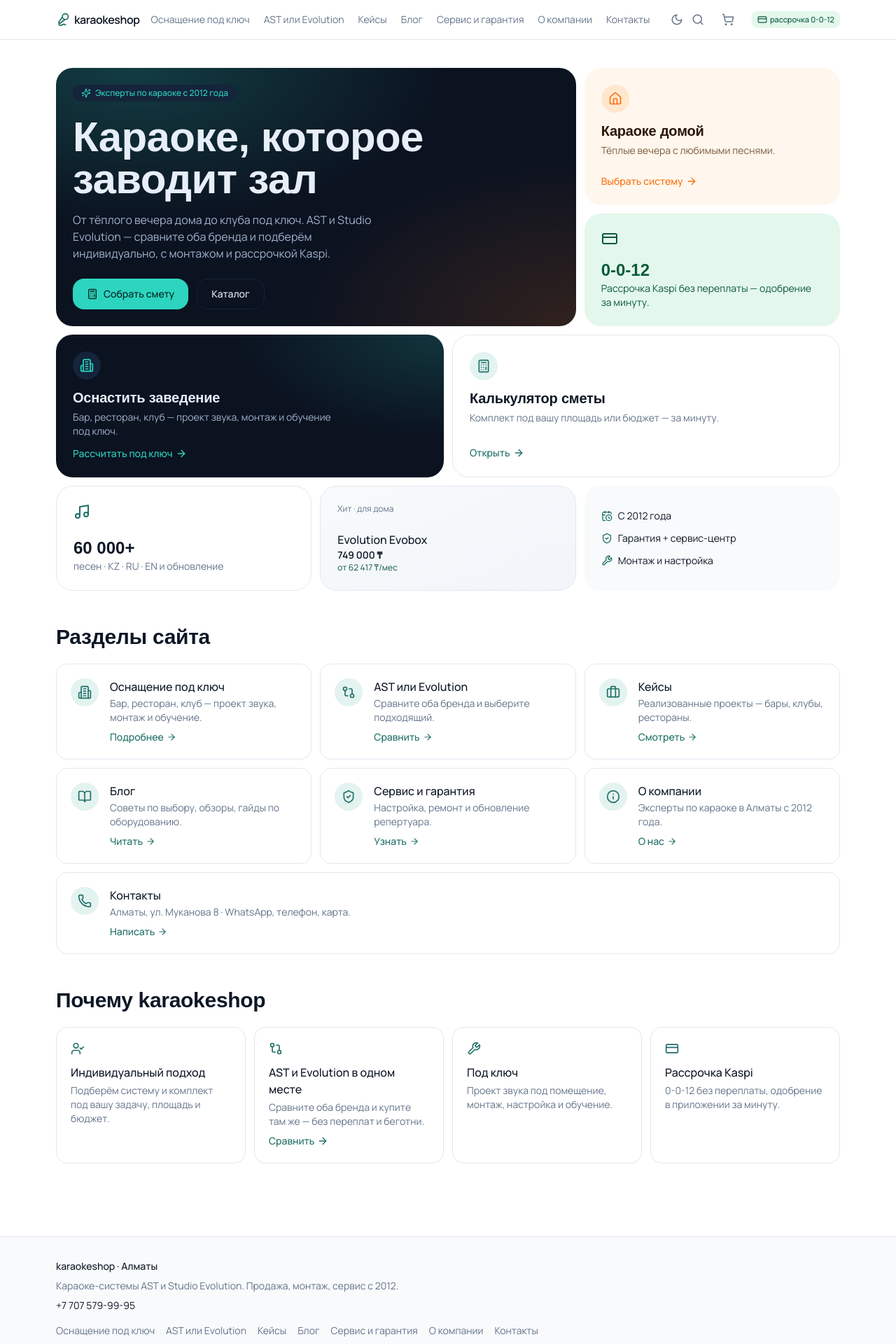
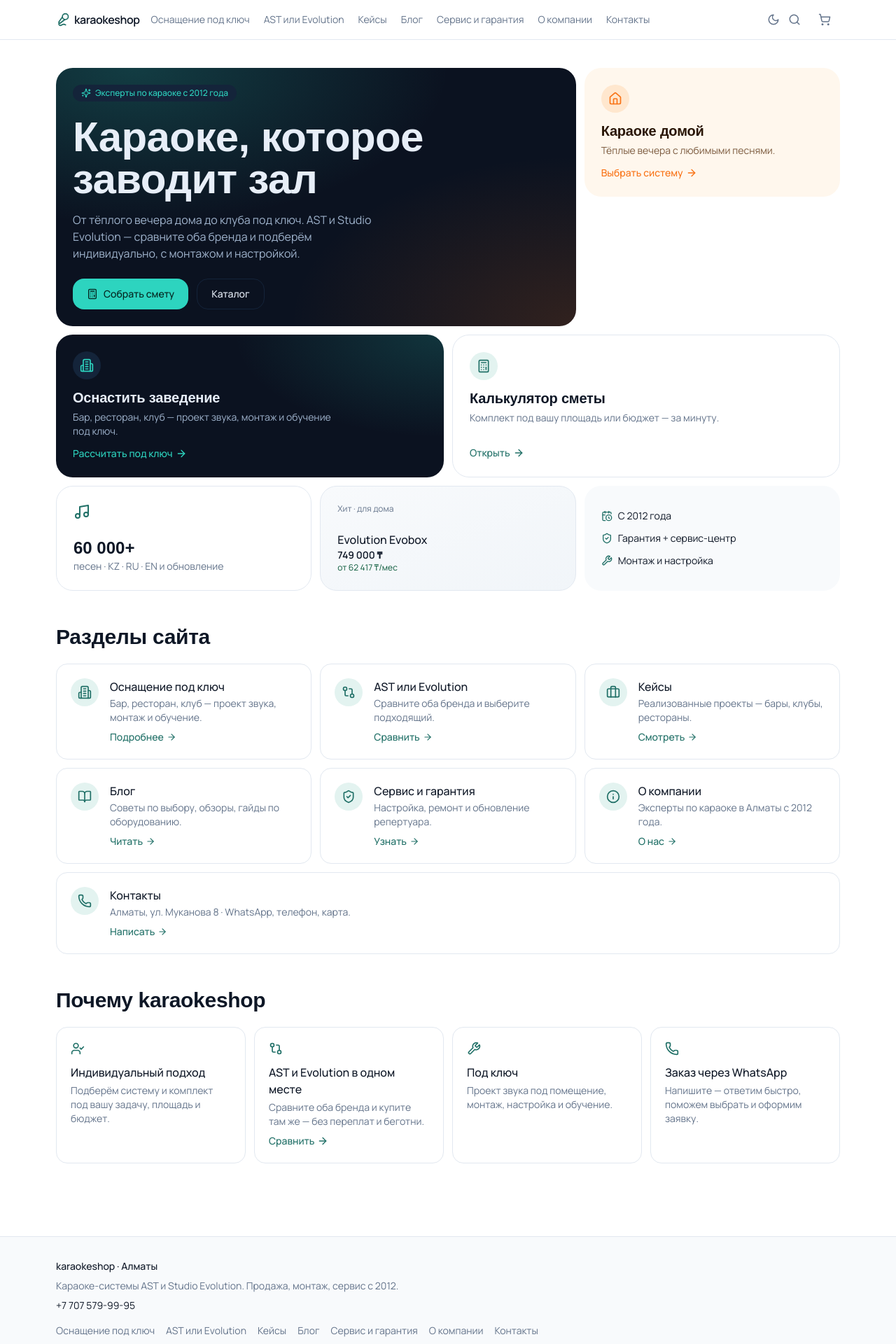
Before and after one commit to airginggger-collab/Karaokeshop, a Next.js app in the folder apps/web/: page / in a window 1280 px wide. Shown: the top 1920 px of the page at 70% size. Built offline with nearby package versions, Linux system fonts and the light colour scheme; a web font is replaced by a local one.

Commit message:
chore: remove Kaspi installment mentions, replace with WhatsApp order flow

```diff
--- a/apps/web/src/app/page.tsx
+++ b/apps/web/src/app/page.tsx
@@ -2,7 +2,6 @@
 import {
   Home,
   Building2,
-  CreditCard,
   Calculator,
   Music,
   ArrowRight,
@@ -49,7 +48,7 @@
             Караоке, которое заводит зал
           </h1>
           <p className="mt-4 max-w-md text-base" style={{ color: "var(--night-muted)" }}>
-            От тёплого вечера дома до клуба под ключ. AST и Studio Evolution — сравните оба бренда и подберём индивидуально, с монтажом и рассрочкой Kaspi.
+            От тёплого вечера дома до клуба под ключ. AST и Studio Evolution — сравните оба бренда и подберём индивидуально, с монтажом и настройкой.
           </p>
           <div className="mt-6 flex flex-wrap gap-3">
             <Link
@@ -92,15 +91,6 @@
             Выбрать систему <ArrowRight className="h-4 w-4 transition group-hover:translate-x-0.5" />
           </span>
         </Link>
-
-        {/* Kaspi */}
-        <div className={`${cell} flex flex-col justify-between bg-accent-soft lg:col-span-2`}>
-          <CreditCard className="h-6 w-6 text-accent-fg" />
-          <div>
-            <p className="font-display text-2xl font-bold text-accent-fg">0-0-12</p>
-            <p className="text-sm text-accent-fg">Рассрочка Kaspi без переплаты — одобрение за минуту.</p>
-          </div>
-        </div>
 
         {/* Деловой вход — для заведений */}
         <Link
@@ -283,9 +273,9 @@
             <p className="mt-1 text-sm text-muted-foreground">Проект звука под помещение, монтаж, настройка и обучение.</p>
           </div>
           <div className="rounded-2xl border border-border bg-background p-5">
-            <CreditCard className="h-5 w-5 text-primary" />
-            <p className="mt-3 font-medium">Рассрочка Kaspi</p>
-            <p className="mt-1 text-sm text-muted-foreground">0-0-12 без переплаты, одобрение в приложении за минуту.</p>
+            <Phone className="h-5 w-5 text-primary" />
+            <p className="mt-3 font-medium">Заказ через WhatsApp</p>
+            <p className="mt-1 text-sm text-muted-foreground">Напишите — ответим быстро, поможем выбрать и оформим заявку.</p>
           </div>
         </div>
       </section>
--- a/apps/web/src/components/Header.tsx
+++ b/apps/web/src/components/Header.tsx
@@ -1,5 +1,5 @@
 import Link from "next/link";
-import { Mic2, Search, CreditCard } from "lucide-react";
+import { Mic2, Search } from "lucide-react";
 import { Container } from "./Container";
 import { MobileNav } from "./MobileNav";
 import { CartButton } from "./CartButton";
@@ -28,10 +28,6 @@
             <Search className="h-[18px] w-[18px]" />
           </button>
           <CartButton />
-          <span className="hidden items-center gap-1 rounded-md bg-accent-soft px-2 py-1 text-[11px] font-medium text-accent-fg sm:inline-flex">
-            <CreditCard className="h-3.5 w-3.5" />
-            рассрочка 0-0-12
-          </span>
         </div>
       </Container>
     </header>
```
